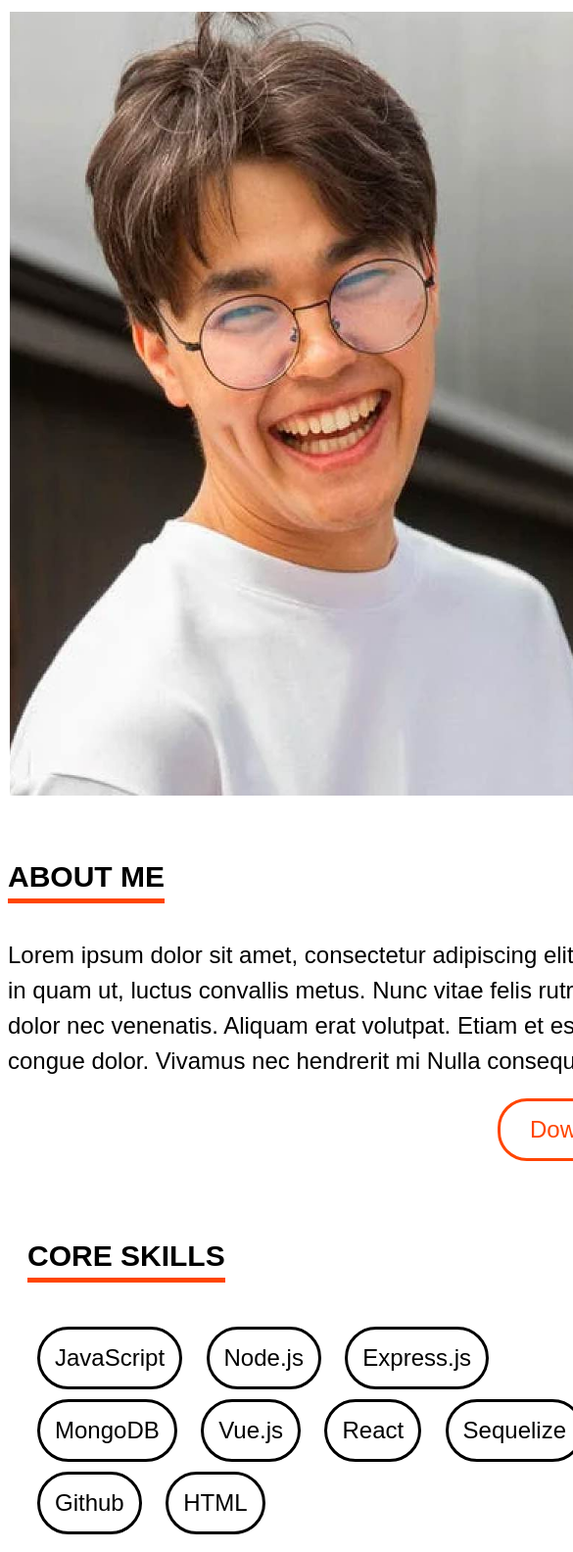
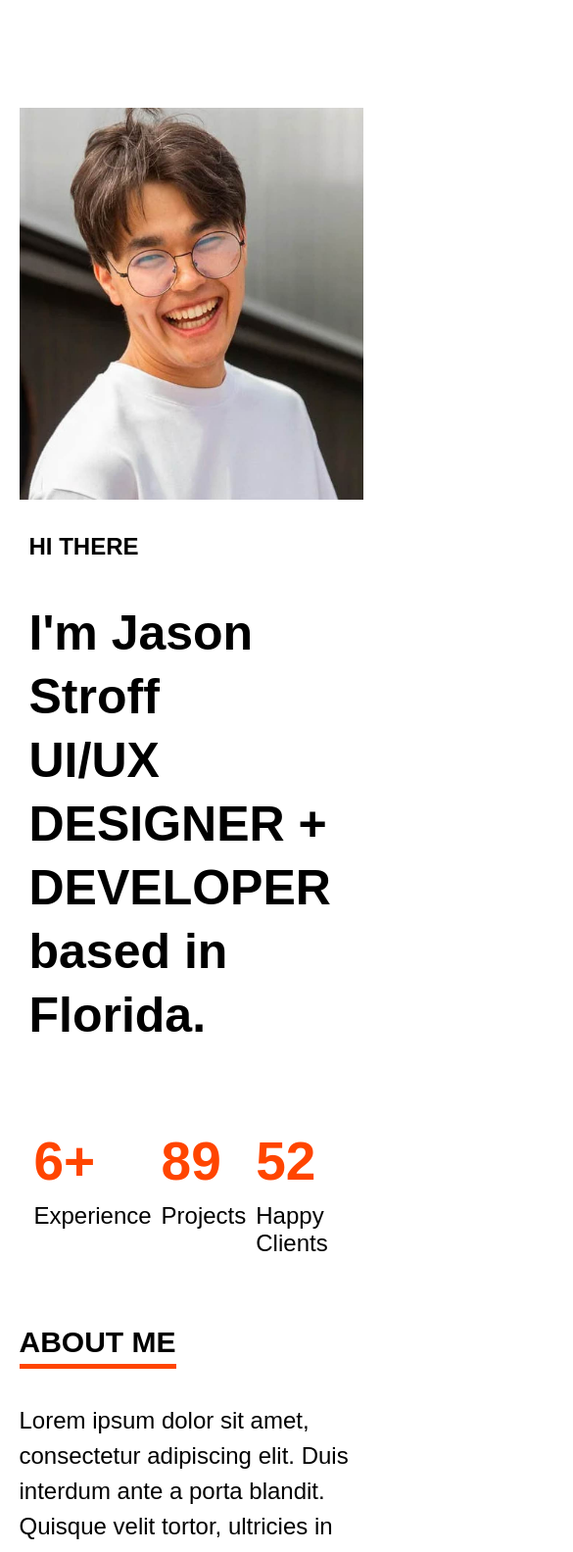
Before and after one commit to didieu0807/web_basic, a plain HTML site: page btvn_b3.html in a window 390 px wide. Shown: the part 100-1684 px from the top of the page at 98% size, 585 px wide, since content can reach past the window. Drawn offline with Linux system fonts and the light colour scheme.

Commit message:
up files

```diff
--- a/btvn_b3.html
+++ b/btvn_b3.html
@@ -12,7 +12,7 @@
         <div class="header">
             <span class="logo-name">
                 <span class="name">J</span>
-                <span style="font-size: 26px;">JASON STROFF</span>
+                <span id="name_JS" style="font-size: 26px;">JASON STROFF</span>
             </span>
             <span class = "icons">
                 <i class="fa-brands fa-github"></i>
@@ -20,7 +20,7 @@
                 <i class="fa-brands fa-linkedin"></i>
             </span>
         </div>
-        <table class="main-infor">
+        <!-- <table class="main-infor">
             <tr>
                 <td class = "img">
                     <img class="img cover" src="profile-image.jpg" alt="Jason Stroff Portrait" class="portrait-img">
@@ -49,15 +49,44 @@
                     </div>
                 </div>
             </tr>
-        </table>
+        </table> -->
+        <div class="main-infor">
+            <div class="img">
+                <img class="img cover" src="profile-image.jpg" alt="Jason Stroff Portrait" class="portrait-img">
+            </div>
+            <div class="img-content">
+                <h4 style="font-size: 24px;">HI THERE</h4>
+
+                <h1 class="main-title">
+                    I'm Jason Stroff <br>
+                    UI/UX DESIGNER + <br>
+                    DEVELOPER based in <br>
+                    Florida.
+                </h1>
+                <div class="stats">
+                    <div class="stat-item">
+                        <span class="number">6+</span>
+                        <span class="label">Experience</span>
+                    </div>
+                    <div class="stat-item">
+                        <span class="number">89</span>
+                        <span class="label">Projects</span>
+                    </div>
+                    <div class="stat-item">
+                        <span class="number">52</span>
+                        <span class="label">Happy Clients</span>
+                    </div>
+                </div>
+            </div>
+        </div>
         <div class = "content">
             <h2>ABOUT ME</h2>
             <p class="paragraph">
                 Lorem ipsum dolor sit amet, consectetur adipiscing elit. Duis interdum ante a porta blandit. Quisque velit tortor, ultricies in quam ut, luctus convallis metus. Nunc vitae felis rutrum, mattis justo quis, bibendum tellus. Integer bibendum eget dolor nec venenatis. Aliquam erat volutpat. Etiam et est vitae turpis accumsan vulputate. Curabitur et vehicula nisl, eu congue dolor. Vivamus nec hendrerit mi Nulla consequat tempor.
             </p>
             <div class="download-button">Download resume</div>
-            <div class="skills-button class="paragraph"">
-                <div class="core-skills" style="width: 50%;">
+            <div class="skills-button">
+                <div class="core-skills">
                     <h2>CORE SKILLS</h2>
                     <div class="box">
                         <span>JavaScript</span>
@@ -71,7 +100,7 @@
                         <span>HTML</span>
                     </div>
                 </div>
-                <div class="other skills" style="width: 50%;">
+                <div class="other-skills">
                     <h2>OTHER SKILLS</h2>
                     <div class="box">
                         <span>Storyblok</span>
@@ -85,7 +114,7 @@
             <div class="work-experience-section">
                 <h2>WORK EXPERIENCE</h2>
                 <div class="work">
-                    <div style="width: 50%;">
+                    <div>
                     <h4 style="font-size: 20px;">2019 - Present</h4>
                     <p style="font-size: 35px;">Matrix Media Inc</p>
                     <h3 style="font-size: 26px">Full Stack developer</h3>
@@ -97,7 +126,7 @@
                         </li>
                     </ul>
                 </div>
-                <div style="width: 50%;">
+                <div>
                     <h4 style="font-size: 20px;">2018 - 2019</h4>
                     <p style="font-size: 35px;">Lexind</p>
                     <h3 style="font-size: 26px">Senior app developer</h3>
--- a/style2.css
+++ b/style2.css
@@ -5,12 +5,10 @@
     box-sizing: border-box;
 }
 .container {
-    max-width: 1280px;
-    width: 1280px;
+    width: 90%;
     margin: auto;
     display: flex;
     flex-direction: column;
-    justify-content: center;
 }
 .name {
     width: 40px;
@@ -34,24 +32,31 @@
     align-items: flex-end;
     margin-left: 10px;
 }
+.icons > i:hover {
+    color: black;
+}
+.main-infor {
+    display: flex;
+}
 .img, .cover {
     width: 650px;
-    height: 800px;
     object-fit: cover;
 }
 .img-content {
-    padding-left: 50px;
+    padding: 0 50px;
     display: flex;
     flex-direction: column;
     justify-content: center;
 }
 .main-title {
-    font-size: 60px;
+    font-size: 50px;
     font-weight: bold;
+    line-height: 1.3;
 }
 .stat-item {
     display: flex;
     flex-direction: column;
+    padding: 0 5px;
 }
 .stats {
     display: flex;
@@ -67,13 +72,19 @@
     font-size: 24px;
 }
 .download-button {
-    display: inline-block;
+    display: flex;
     font-size: 24px;
     color: orangered;
     border: 3px solid orangered;
     border-radius: 30px;
-    padding: 15px 30px;
-    margin-left: 500px;
+    width: 220px;
+    padding: 15px 10px;
+    justify-content: center;
+    margin: 0 auto;
+}
+.download-button:hover {
+    color: white;
+    background-color: orangered;
 }
 h2 {
     font-size: 30px;
@@ -89,11 +100,13 @@ h2 {
     padding: 15px;
     margin-inline: 10px;
     border-radius: 50px;
-    flex-direction: wrap;
 }
 .skills-button {
     display: flex;
     margin: 20px;
+}
+.core-skills, .other-skills {
+    flex: 1;
 }
 .paragraph {
     font-size: 24px;
@@ -106,3 +119,69 @@ h2 {
 .work > div {
     padding: 10px 40px;
 }
+@media (max-width: 992px){
+    .container {
+        width: 70%;
+    }
+    body {
+        margin: auto;
+    }
+    .img {
+        width: 380px;
+    }
+    .img-content {
+        padding: 0 50px;
+        width: 50%;
+    }
+    .main-title {
+        font-size: 40px;
+    }
+    .stats {
+        display: flex;
+        flex-direction: column;
+    }
+}
+@media (max-width: 768px) {
+    #name_JS {
+        opacity: 0;
+    }
+    .main-infor {
+        display: flex;
+        flex-direction: column;
+    }
+    .img {
+        width: 100%;
+        margin-top: 60px;
+    }
+    .main-title {
+        font-size: 50px;
+    }
+    .img-content {
+        padding: 10px;
+        width: 100%;
+    }
+    .stats {
+        display: flex;
+        flex-direction: row;
+    }
+}
+@media (max-width: 576px){
+    .container {
+        width: 90%;
+    }
+    .img {
+        width: 100%;
+    }
+    .img-content {
+        width: 100%;
+    }
+    .skills-button {
+        flex-direction: column;
+    }
+    .work {
+        flex-direction: column;
+    }
+    #name_JS {
+        display: none;
+    }
+}
```
Also changed, not shown: b7_reponsive.html (added, +28 -0 lines).
